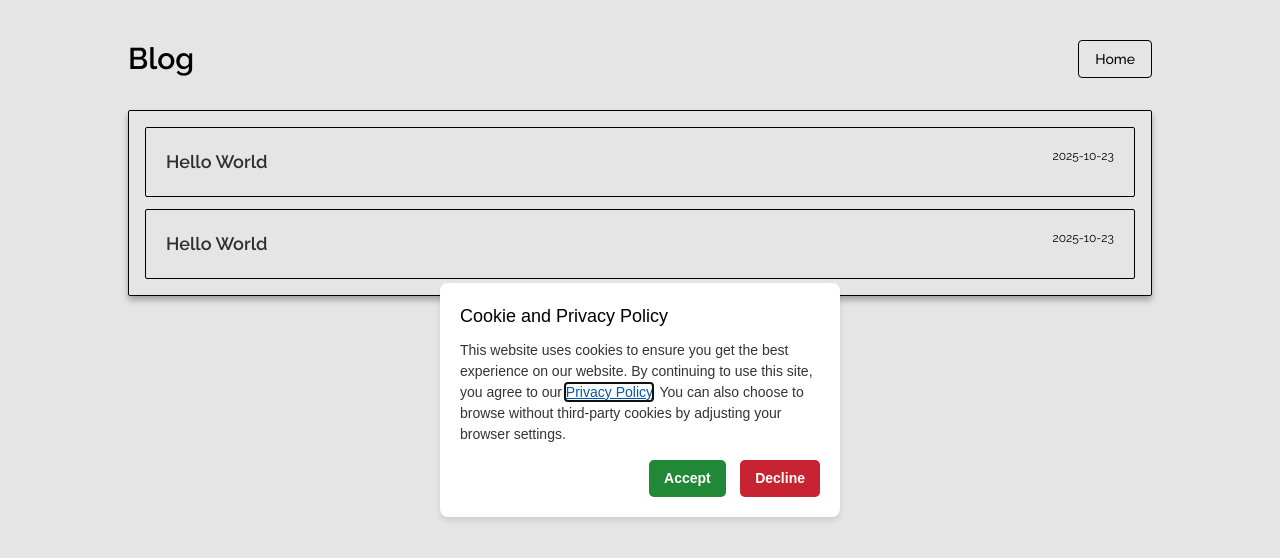
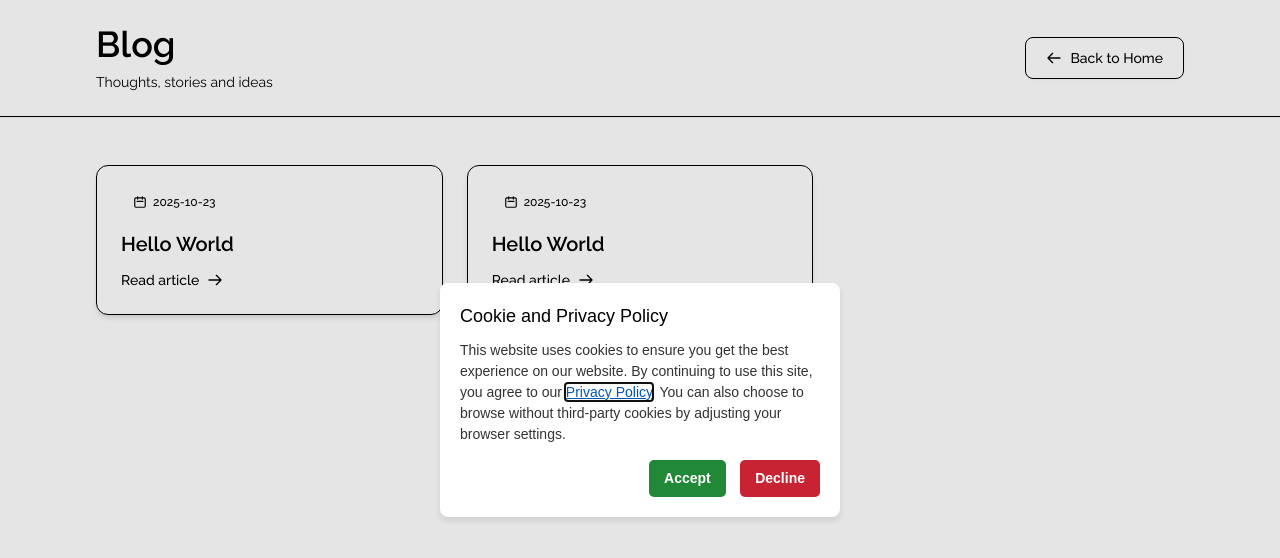
Before and after one commit to osmanhadzic/portfolio, a React (Vite) app: page /blog in a window 1280 px wide. Shown: the top 558 px of the page. Built offline with nearby package versions, Linux system fonts and the light colour scheme.

Commit message:
feat: enhance blog index page with improved layout and no posts message
Signed-off-by: Osman Hadzic <hadzico39@gmail.com>

```diff
--- a/src/pages/BlogIndexPage.tsx
+++ b/src/pages/BlogIndexPage.tsx
@@ -13,51 +13,136 @@ export default function BlogIndexPage() {
   }, []);
 
   return (
-    <div className="min-h-screen bg-gray-800 dark:bg-gray-900 py-10">
-      <div className="mx-auto flex w-full justify-center px-4 sm:px-6 lg:px-8">
-        <div className="w-full max-w-5xl">
-        <div className="mb-8 flex items-center justify-between gap-4">
-          <h1 className="text-3xl font-bold text-gray-100 dark:text-gray-200">
-            Blog
-          </h1>
-
+    <div className="min-h-screen bg-gradient-to-br from-slate-50 via-blue-50 to-indigo-50">
+      {/* Header */}
+      <header className="border-b border-gray-200 bg-white/80 backdrop-blur-sm shadow-sm">
+        <div className="mx-auto max-w-6xl px-4 py-6 sm:px-6 lg:px-8">
+          <div className="flex items-center justify-between">
+            <div>
+              <h1 className="text-4xl font-bold text-gray-900">Blog</h1>
+              <p className="mt-2 text-sm text-gray-600">
+                Thoughts, stories and ideas
+              </p>
+            </div>
             <Link
               to="/"
-            className="rounded border border-gray-600 px-4 py-2 text-sm font-medium text-gray-100 hover:bg-gray-dark dark:border-gray-700 dark:hover:bg-gray-800"
+              className="group flex items-center gap-2 rounded-lg border border-gray-300 bg-white px-5 py-2.5 text-sm font-medium text-gray-700 shadow-sm transition-all hover:border-blue-500 hover:bg-blue-50 hover:text-blue-600"
             >
-            Home
+              <svg
+                className="h-4 w-4 transition-transform group-hover:-translate-x-1"
+                fill="none"
+                viewBox="0 0 24 24"
+                stroke="currentColor"
+              >
+                <path
+                  strokeLinecap="round"
+                  strokeLinejoin="round"
+                  strokeWidth={2}
+                  d="M10 19l-7-7m0 0l7-7m-7 7h18"
+                />
+              </svg>
+              Back to Home
             </Link>
           </div>
+        </div>
+      </header>
 
-        <div className="rounded-sm border border-gray-600 bg-gray-200 p-4 shadow-card dark:border-gray-700 dark:bg-gray-800">
+      {/* Main Content */}
+      <main className="mx-auto max-w-6xl px-4 py-12 sm:px-6 lg:px-8">
         {posts.length === 0 ? (
-            <p className="py-6 text-center text-sm text-gray-700 dark:text-gray-300">
-              No posts yet.
+          <div className="flex min-h-[400px] items-center justify-center">
+            <div className="text-center">
+              <div className="mx-auto mb-4 flex h-16 w-16 items-center justify-center rounded-full bg-blue-100">
+                <svg
+                  className="h-8 w-8 text-blue-600"
+                  fill="none"
+                  viewBox="0 0 24 24"
+                  stroke="currentColor"
+                >
+                  <path
+                    strokeLinecap="round"
+                    strokeLinejoin="round"
+                    strokeWidth={1.5}
+                    d="M9 12h6m-6 4h6m2 5H7a2 2 0 01-2-2V5a2 2 0 012-2h5.586a1 1 0 01.707.293l5.414 5.414a1 1 0 01.293.707V19a2 2 0 01-2 2z"
+                  />
+                </svg>
+              </div>
+              <h3 className="text-lg font-medium text-gray-900">
+                No posts yet
+              </h3>
+              <p className="mt-1 text-sm text-gray-600">
+                Check back soon for new content!
               </p>
+            </div>
+          </div>
         ) : (
-            <div className="space-y-3">
-              {posts.map((post) => (
-                <article key={post.slug}>
+          <div className="grid gap-6 md:grid-cols-2 lg:grid-cols-3">
+            {posts.map((post, index) => (
+              <article
+                key={post.slug}
+                className="group relative"
+                style={{
+                  animationDelay: `${index * 0.1}s`,
+                }}
+              >
                 <Link
                   to={`/blog/${post.slug}`}
-                    className="block rounded-sm border border-gray-600 bg-white/60 p-5 hover:bg-white dark:border-gray-700 dark:bg-gray-900/40 dark:hover:bg-gray-900"
+                  className="block h-full overflow-hidden rounded-xl border border-gray-200 bg-white shadow-md transition-all duration-300 hover:border-blue-400 hover:shadow-xl hover:shadow-blue-100"
                 >
-                    <div className="flex items-start justify-between gap-4">
-                      <h2 className="text-lg font-semibold text-gray-dark dark:text-gray-100">
+                  {/* Card Content */}
+                  <div className="p-6">
+                    {/* Date Badge */}
+                    <div className="mb-4 flex items-center gap-2">
+                      <div className="flex items-center gap-1.5 rounded-full bg-blue-100 px-3 py-1 text-xs font-medium text-blue-700">
+                        <svg
+                          className="h-3.5 w-3.5"
+                          fill="none"
+                          viewBox="0 0 24 24"
+                          stroke="currentColor"
+                        >
+                          <path
+                            strokeLinecap="round"
+                            strokeLinejoin="round"
+                            strokeWidth={2}
+                            d="M8 7V3m8 4V3m-9 8h10M5 21h14a2 2 0 002-2V7a2 2 0 00-2-2H5a2 2 0 00-2 2v12a2 2 0 002 2z"
+                          />
+                        </svg>
+                        {post.date}
+                      </div>
+                    </div>
+
+                    {/* Title */}
+                    <h2 className="mb-3 text-xl font-bold text-gray-900 transition-colors group-hover:text-blue-600">
                       {post.title}
                     </h2>
-                      <span className="shrink-0 text-xs font-mono text-gray-600 dark:text-gray-300">
-                        {post.date}
-                      </span>
+
+                    {/* Read More */}
+                    <div className="flex items-center gap-2 text-sm font-medium text-gray-600 transition-colors group-hover:text-blue-600">
+                      <span>Read article</span>
+                      <svg
+                        className="h-4 w-4 transition-transform group-hover:translate-x-1"
+                        fill="none"
+                        viewBox="0 0 24 24"
+                        stroke="currentColor"
+                      >
+                        <path
+                          strokeLinecap="round"
+                          strokeLinejoin="round"
+                          strokeWidth={2}
+                          d="M14 5l7 7m0 0l-7 7m7-7H3"
+                        />
+                      </svg>
                     </div>
+                  </div>
+
+                  {/* Gradient Overlay on Hover */}
+                  <div className="absolute inset-0 rounded-xl bg-gradient-to-br from-blue-500/0 via-indigo-500/0 to-purple-500/0 opacity-0 transition-opacity duration-300 group-hover:opacity-5" />
                 </Link>
               </article>
             ))}
           </div>
         )}
-        </div>
-      </div>
-      </div>
+      </main>
     </div>
   );
 }
```
Lines whose indentation alone changed are shown as unchanged.
